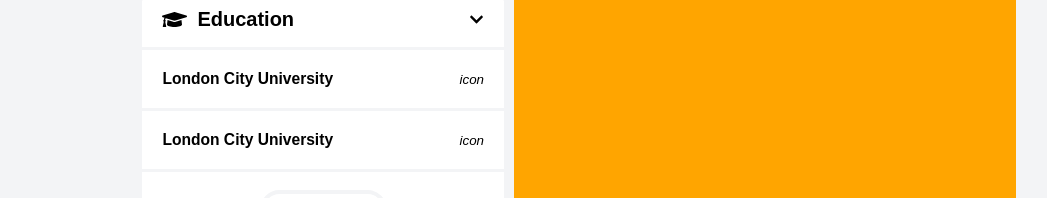
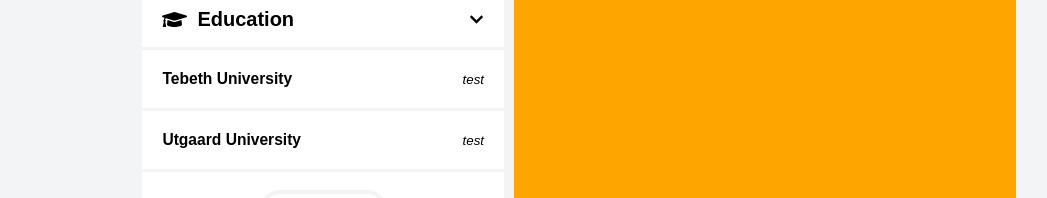
Before and after one commit to kresko/CvForge, a React (Vite) app: page / in a window 1280 px wide. Both pictures are taken after a click on the button "Education". Shown: the part 588-786 px from the top of the page, without its empty margins (136-1183 px from the left). Built offline with nearby package versions, Linux system fonts and the light colour scheme.

Commit message:
Refactoring logic
Refactoring logic

```diff
--- a/src/Components/CvForgeForm/FormDataController/FormDataController.jsx
+++ b/src/Components/CvForgeForm/FormDataController/FormDataController.jsx
@@ -3,10 +3,12 @@
 import FormDataControllerDropdownSection from '../FormDataControllerDropdownSection/FormDataControllerDropdownSection';
 import { FaGraduationCap } from "react-icons/fa";
 import { FaBriefcase } from "react-icons/fa";
-
-
+import defaultDataset from "../../../Data/DefaultDataset";
 
 function FormDataController({ onChange, fullName, email, phone, address }) {
+    const educationArray = [defaultDataset.sections.education.bachelorDegree.institutionName, defaultDataset.sections.education.mastersDegree.institutionName];
+    const professionalExperienceArray = [defaultDataset.sections.experience.theoreticalPhysicistJob.institutionName, defaultDataset.sections.experience.experimentalPhysicistJob.institutionName];
+
     return (
         <>
             <div className='form-data-controller'>
@@ -20,11 +22,11 @@
                 </div>
 
                 <div className='education-section'>
-                    <FormDataControllerDropdownSection label={'Education'} itemLabel={'London City University'} icon={<FaGraduationCap/>}/>
+                    <FormDataControllerDropdownSection label={'Education'} itemLabel={educationArray} icon={<FaGraduationCap/>}/>
                 </div>
 
                 <div className='experience-section'>
-                    <FormDataControllerDropdownSection label={'Experience'} itemLabel={'Hidden University'} icon={<FaBriefcase/>}/>
+                    <FormDataControllerDropdownSection label={'Experience'} itemLabel={professionalExperienceArray} icon={<FaBriefcase/>}/>
                 </div>
             </div>
 
--- a/src/Components/CvForgeForm/FormDataControllerDropdownItem/FormDataControllerDropdownItem.jsx
+++ b/src/Components/CvForgeForm/FormDataControllerDropdownItem/FormDataControllerDropdownItem.jsx
@@ -1,11 +1,13 @@
 import './FormDataControllerDropdownItem.css';
+import { FaEye } from "react-icons/fa";
+import { FaEyeSlash } from "react-icons/fa";
 
-function FormDataControllerDropdownItem({ label, icon}) {
+function FormDataControllerDropdownItem({ label }) {
     return (
         <>
             <button className='form-data-controller-dropdown-item'>
                 <h3><strong>{label}</strong></h3>
-                <i>{icon}</i>
+                <i>test</i>
             </button>
         </>
     );
--- a/src/Components/CvForgeForm/FormDataControllerDropdownSection/FormDataControllerDropdownSection.jsx
+++ b/src/Components/CvForgeForm/FormDataControllerDropdownSection/FormDataControllerDropdownSection.jsx
@@ -3,13 +3,9 @@
 import FormDataControllerDropdownItem from "../FormDataControllerDropdownItem/FormDataControllerDropdownItem";
 import { FaChevronUp } from "react-icons/fa";
 import { FaPlus } from "react-icons/fa";
-import defaultDataset from "../../../Data/DefaultDataset";
-
 
 function FormDataControllerDropdownSection({  label, itemLabel, icon='' }) {
     const [isDropdownOpen, setIsDropdownOpen] = useState(true);
-    const educationArray = [defaultDataset.sections.education.bachelorDegree.institutionName, defaultDataset.sections.education.mastersDegree.institutionName];
-    const professionalExperienceArray = [defaultDataset.sections.experience.theoreticalPhysicistJob.institutionName, defaultDataset.sections.experience.experimentalPhysicistJob.institutionName];
 
     function handleIsDropDownFormHidden() {
         setIsDropdownOpen((isDropdownOpen) => !isDropdownOpen);
@@ -23,8 +19,8 @@
             </button>
             <div className={`form-data-controller-dropdown-section ${isDropdownOpen ? 'is-hidden' : ''}`}>
                 <div className="form-data-controller-dropdown-section-item-collection">
-                    <FormDataControllerDropdownItem label={itemLabel} icon={'icon'}/>
-                    <FormDataControllerDropdownItem label={itemLabel} icon={'icon'}/>
+                    <FormDataControllerDropdownItem label={itemLabel[0]} />
+                    <FormDataControllerDropdownItem label={itemLabel[1]} />
                 </div>
                 <div className='form-data-controller-dropdown-section-add-button-container'>
                     <button className='form-data-controller-dropdown-section-add-button'><FaPlus /><strong>Education</strong></button>
```
